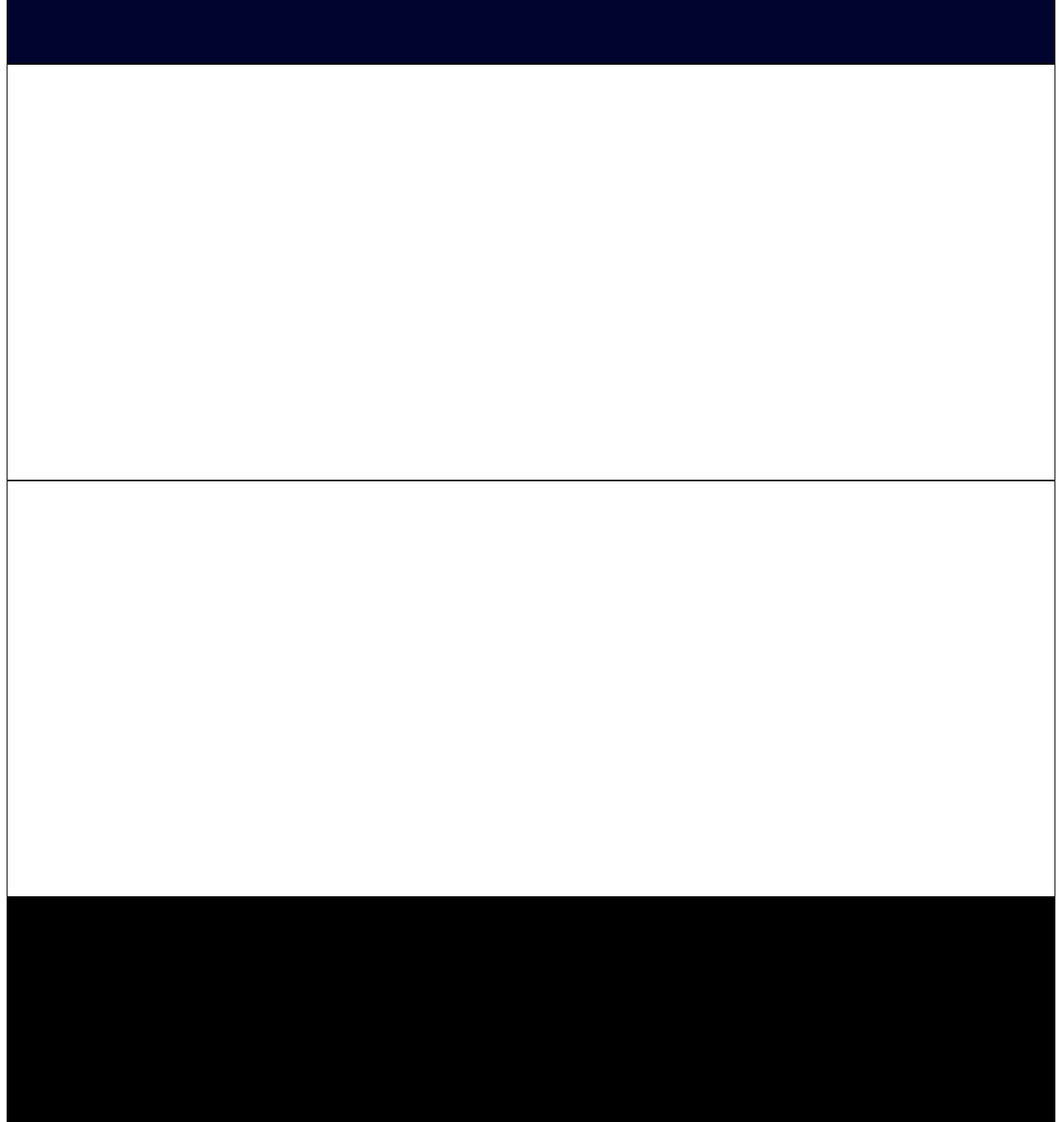
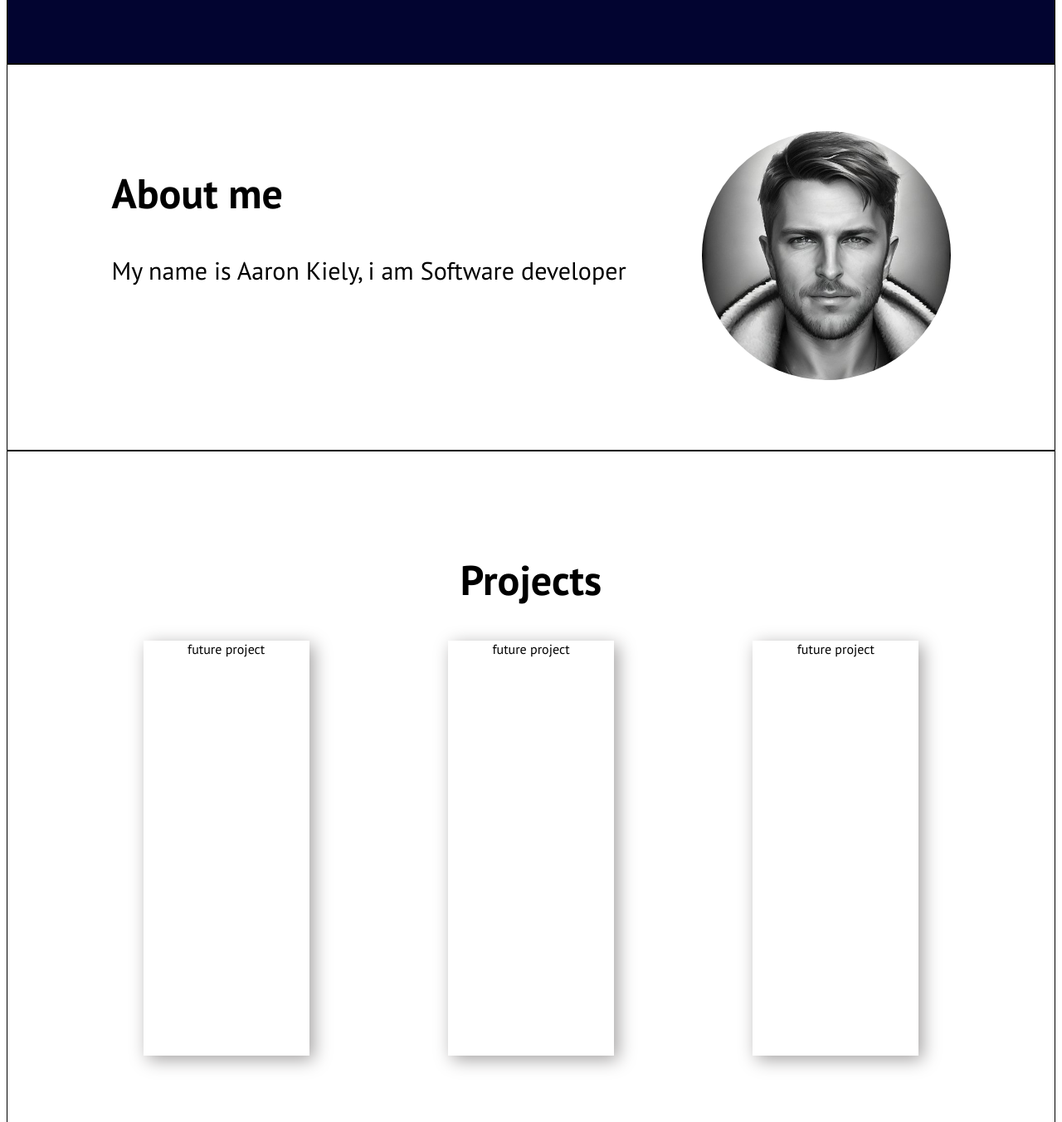
Before and after one commit to Kaptainkiely/project-portfloiosite, a plain HTML site: page index.html in a window 1280 px wide. Shown: the part 733-2085 px from the top of the page at 83% size. Drawn offline with Linux system fonts and the light colour scheme.

Commit message:
added about me section, created projects section

```diff
--- a/index.html
+++ b/index.html
@@ -40,8 +40,23 @@
         </div>
     </div>
     </section>
-    <section></section>
-    <section></section>
+    <section class="sub-section">
+        <div class="info">
+            <h2>About me</h2>
+            <p> My name is Aaron Kiely, i am Software developer</p>
+        </div>
+        <div class="headshot-container">
+            <img class="headshot" src="src/images/IMG_7461.JPG" alt="Aaron Kiely headshot">
+        </div>
+    </section>
+    <section class="sub-section-alternative">
+       <h2>Projects</h2>
+    <div class="project-container">
+        <div class="project-card">future project</div>
+        <div class="project-card">future project</div>
+        <div class="project-card">future project</div>
+    </div>
+    </section>
     <footer></footer>
 
 
--- a/src/style.css
+++ b/src/style.css
@@ -3,7 +3,6 @@ body {
   }
 
 section {
-      height: 500px;
       background-color: white;
       border: solid black 1px;
 
@@ -41,6 +40,10 @@ li {
 h1 {
     font-size: 90px;
     margin: 0;
+  }
+
+  h2 {
+    font-size: 50px;
   }
 
 p {
@@ -87,3 +90,40 @@ align-items: center;
   margin: 10px;
 
 }
+
+.sub-section {
+  display: flex;
+  justify-content: space-around;
+  padding: 80px;
+
+}
+
+.sub-section-alternative {
+  display: flex;
+  flex-direction: column;
+  text-align: center;
+  padding: 80px;
+}
+
+.headshot{
+   width: 300px;
+   border-radius: 150px;
+}
+
+.headshot-container {
+  align-items: center;
+}
+
+.project-card {
+  width: 200px;
+  height: 500px;
+  box-shadow: 5px 5px 20px rgb(164, 162, 162);
+
+
+}
+
+.project-container {
+  display: flex;
+  justify-content: space-around;
+
+}
```
Also changed, not shown: src/images/IMG_7461.JPG (added).
